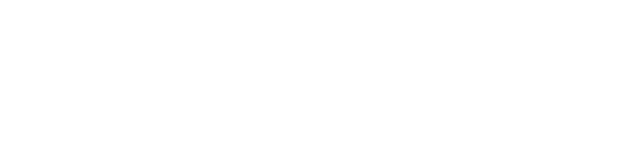
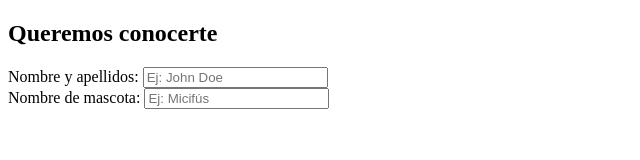
Before and after one commit to fury8lopez/servicios-veterinarios, a plain HTML site: page index.html in a window 1280 px wide. Shown: the whole page, without its empty margins (0-640 px from the left). Drawn offline with Linux system fonts and the light colour scheme.

Commit message:
first form

```diff
--- a/index.html
+++ b/index.html
@@ -18,7 +18,7 @@
         <div class="main-content">
           <section id="hero"></section>
           <section id="services"></section>
-          <section id="form"></section>
+          <section id="info-form"></section>
         </div>
       </main>
       <footer>
--- a/index.js
+++ b/index.js
@@ -49,14 +49,56 @@ let clientes = [
 
 // renderClients();
 
-const clientFormSection = document.getElementById("form");
+
+//SECCIÓN DE FORM
+const clientFormSection = document.getElementById("info-form");
+
+//CAJA DE FORM
+const clientFormBox = document.createElement("div");
+clientFormBox.classList.add("form-box");
+
+//TÍTULO FORM
+const formTitle = document.createElement("h2");
+formTitle.textContent = "Queremos conocerte";
+
+//FORM
 
 const clientForm = document.createElement("form");
-clientForm.classList.add("form-box");
+clientForm.classList.add("form");
+
+///ELEMENTOS FORM
+
+//NOMBRE CLIENTE
+const clientNameBox = document.createElement("div");
+clientNameBox.classList.add("form-item");
+
+const clientNameLabel = document.createElement("label");
+clientNameLabel.setAttribute("for", "client-name");
+clientNameLabel.textContent = "Nombre y apellidos: "
+
+const clientNameInput = document.createElement("input");
+clientNameInput.setAttribute("id", "client-name");
+clientNameInput.setAttribute("placeholder", "Ej: John Doe");
+
+clientNameBox.append(clientNameLabel, clientNameInput)
+
+//NOMBRE MASCOTA
+
+const petNameBox = document.createElement("div");
+petNameBox.classList.add("form-item");
+
+const petNameLabel = document.createElement("label");
+petNameLabel.setAttribute("for", "pet-name");
+petNameLabel.textContent = "Nombre de mascota: "
+
+const petNameInput = document.createElement("input");
+petNameInput.setAttribute("id", "pet-name");
+petNameInput.setAttribute("placeholder", "Ej: Micifús");
+
+petNameBox.append(petNameLabel, petNameInput)
 
 
 
-
-
-
-clientFormSection.appendChild(clientForm)
+clientForm.append(clientNameBox, petNameBox);
+clientFormBox.append(formTitle, clientForm);
+clientFormSection.appendChild(clientFormBox)
--- a/styles.css
+++ b/styles.css
@@ -0,0 +1,5 @@
+/* .form-box {
+    width: 200px;
+    height: 200px;
+    background-color: brown;
+} */
```
